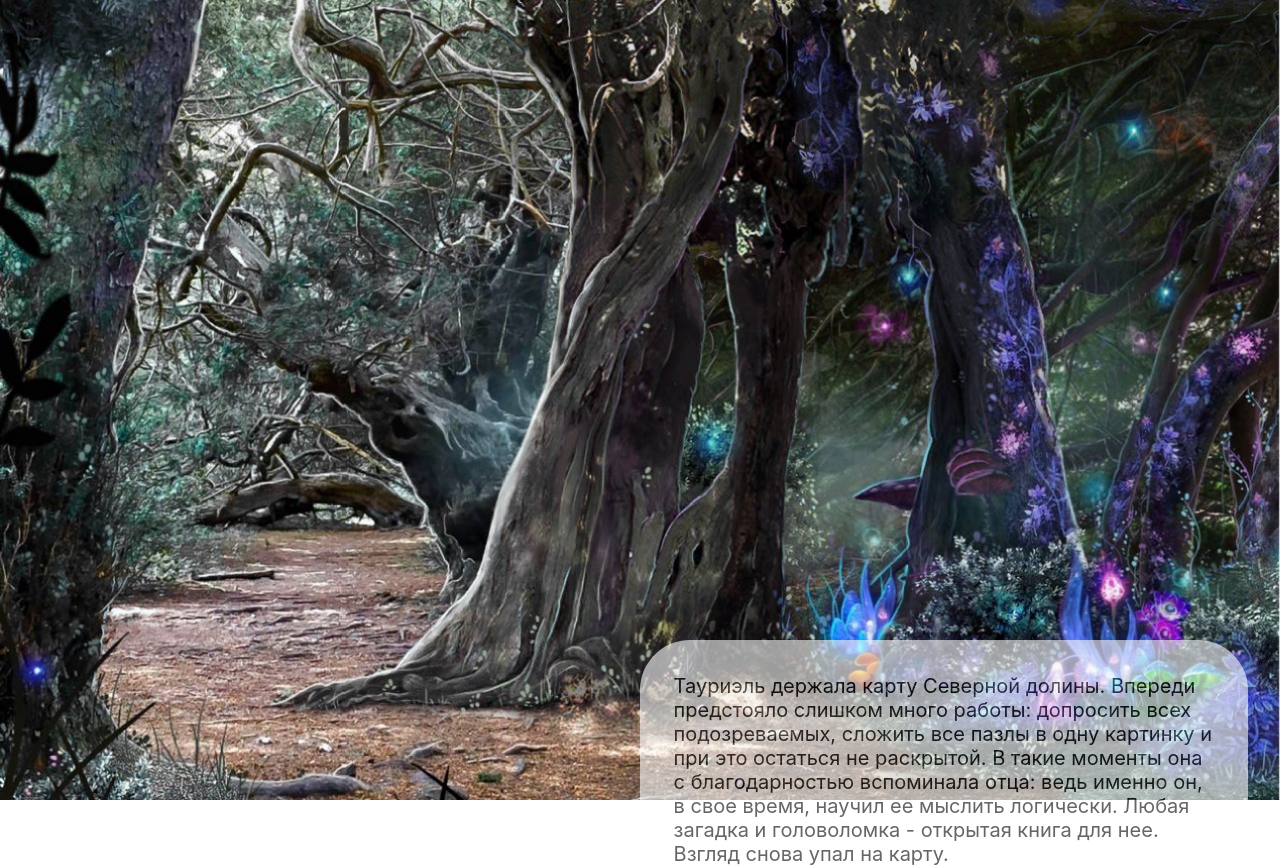
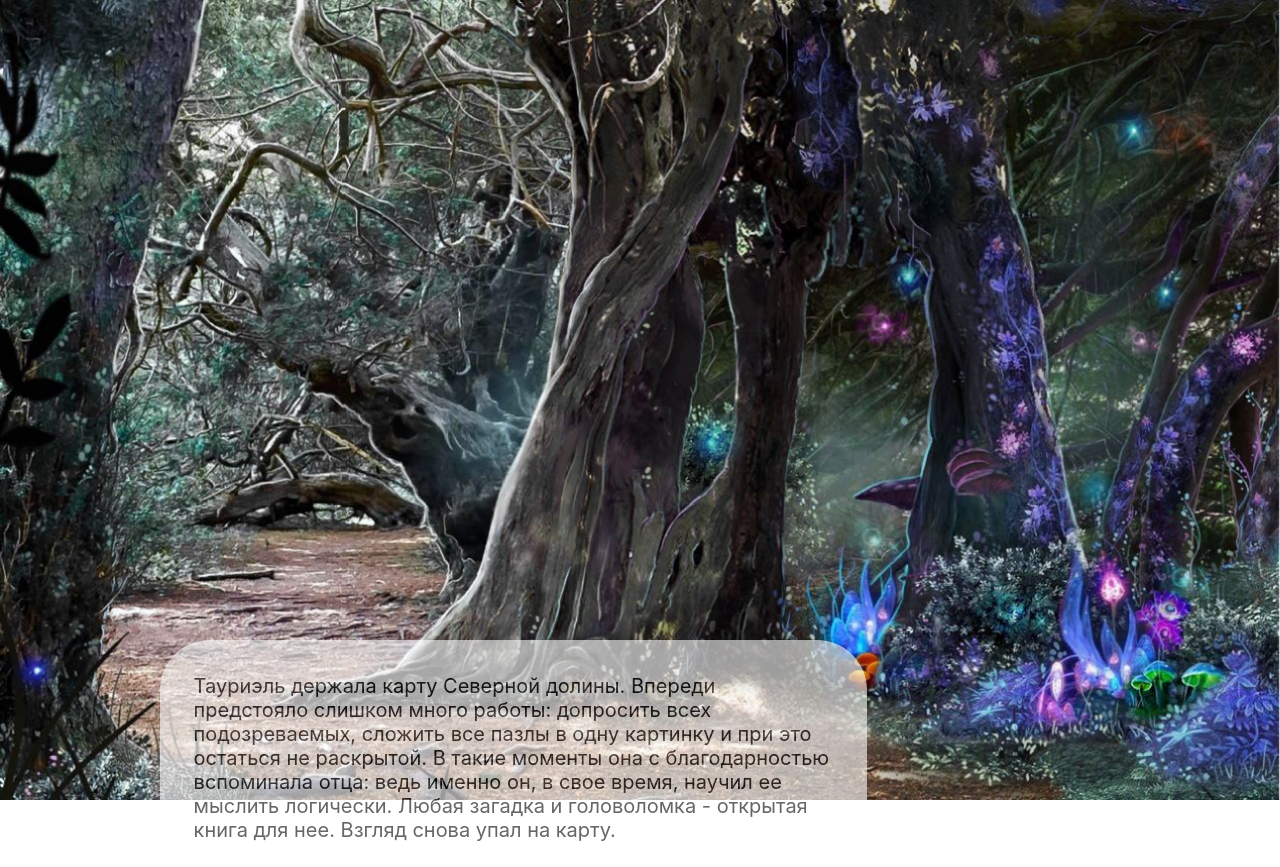
Before and after one commit to dumperize/dumperize.github.io, a React (Create React App) app: page / in a window 1280 px wide. Built offline with nearby package versions, Linux system fonts and the light colour scheme.

Commit message:
fix layout

```diff
--- a/src/components/StageText/styles.css
+++ b/src/components/StageText/styles.css
@@ -18,7 +18,7 @@
 .mainText {
     display: flex;
     padding: 2.1rem;
-    margin-left: 40rem;
+    margin-left: 10rem;
     margin-right: 2rem;
     max-width: 40rem;
     max-height: 10rem;
```
